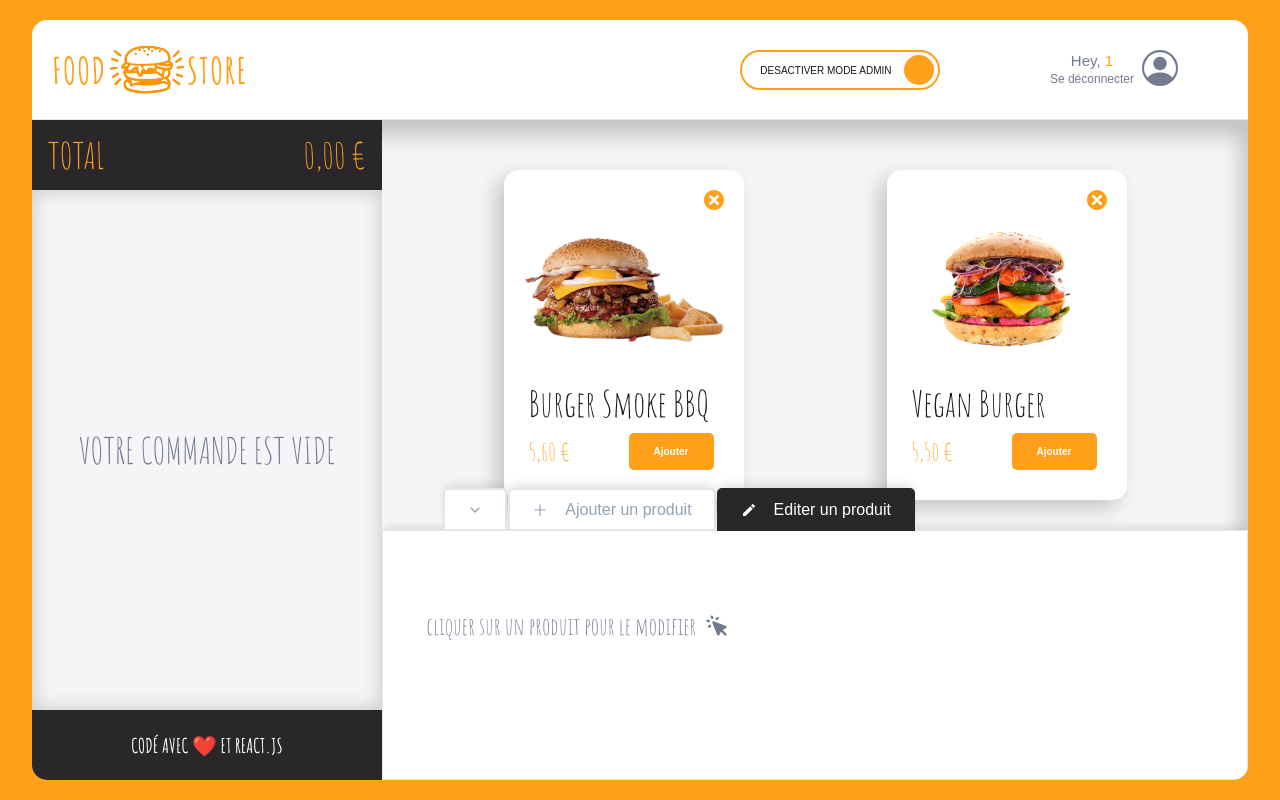
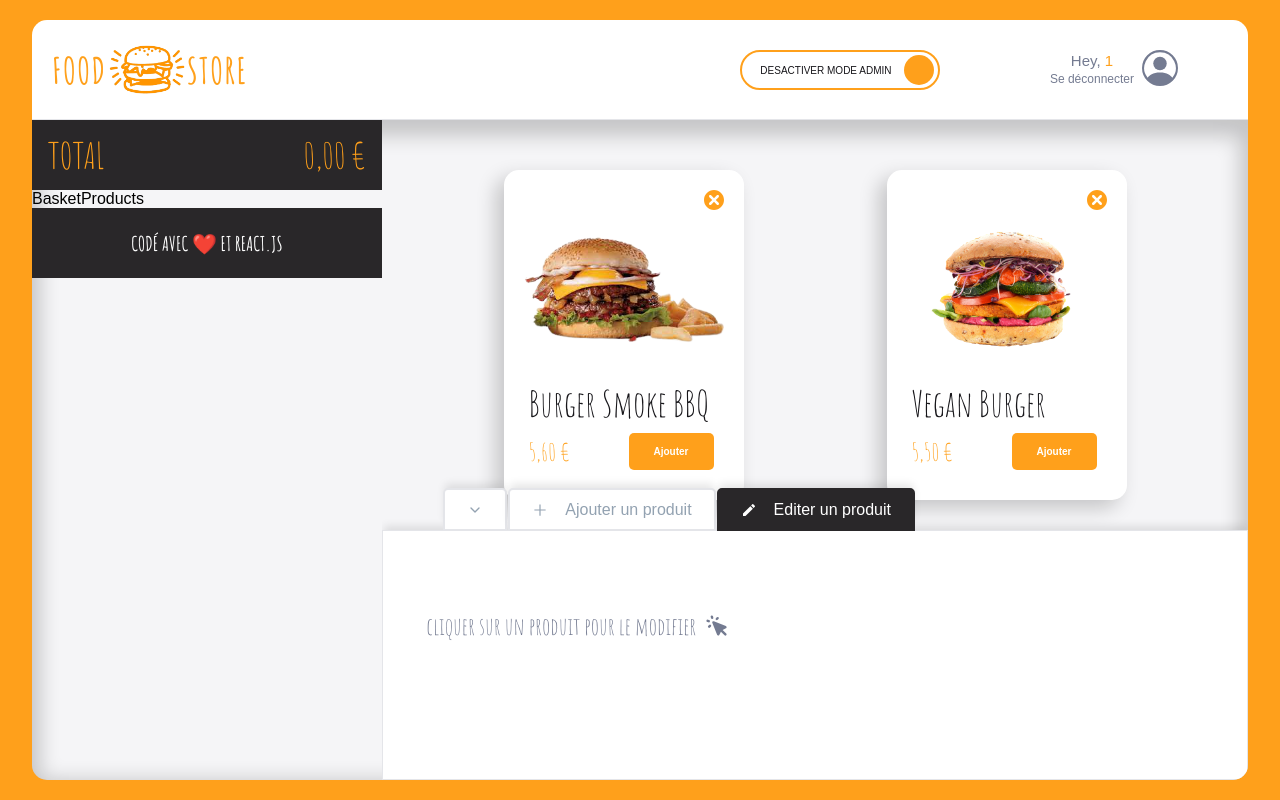
Before and after one commit to romainniamor/food_store, a React (Vite) app: page /order/1 in a window 1280 px wide. Built offline with nearby package versions, Linux system fonts and the light colour scheme; the HTML template or start-up script is replaced by a standard one.

Commit message:
♻️ F11: BASKET > Create layout basket

```diff
--- a/src/components/pages/order/main/basket/Basket.jsx
+++ b/src/components/pages/order/main/basket/Basket.jsx
@@ -5,6 +5,7 @@ import Total from "./Total";
 import { formatPrice } from "../../../../../utils/math";
 
 import EmptyBasket from "./EmptyBasket";
+import BasketProducts from "./BasketProducts";
 
 import { useContext } from "react";
 import orderContext from "../../../../../contexts/orderContext";
@@ -22,7 +23,7 @@ export default function Basket() {
       <Banner>
         <Total amoutToPay={formatPrice(0)} />
       </Banner>
-      {basket.length === 0 ? <EmptyBasket /> : <div>panier</div>}
+      {basket.length ? <BasketProducts basket={basket} /> : <EmptyBasket />}
       <Banner>
         <Footer />
       </Banner>
--- /dev/null
+++ b/src/components/pages/order/main/basket/BasketProducts.jsx
@@ -0,0 +1,12 @@
+import styled from "styled-components";
+
+export default function BasketProducts({ basket }) {
+  //state
+
+  //comportements
+
+  //affichage
+  return <BasketProductsStyled>BasketProducts</BasketProductsStyled>;
+}
+
+const BasketProductsStyled = styled.div``;
--- a/src/hooks/useBasket.js
+++ b/src/hooks/useBasket.js
@@ -3,7 +3,7 @@ import { useState } from "react";
 import { fakeBasket } from "../fakeData/fakeBasket";
 
 export const useBasket = () => {
-  const [basket] = useState(fakeBasket.EMPTY);
+  const [basket] = useState(fakeBasket.SMALL);
 
   return {
     basket,
```
